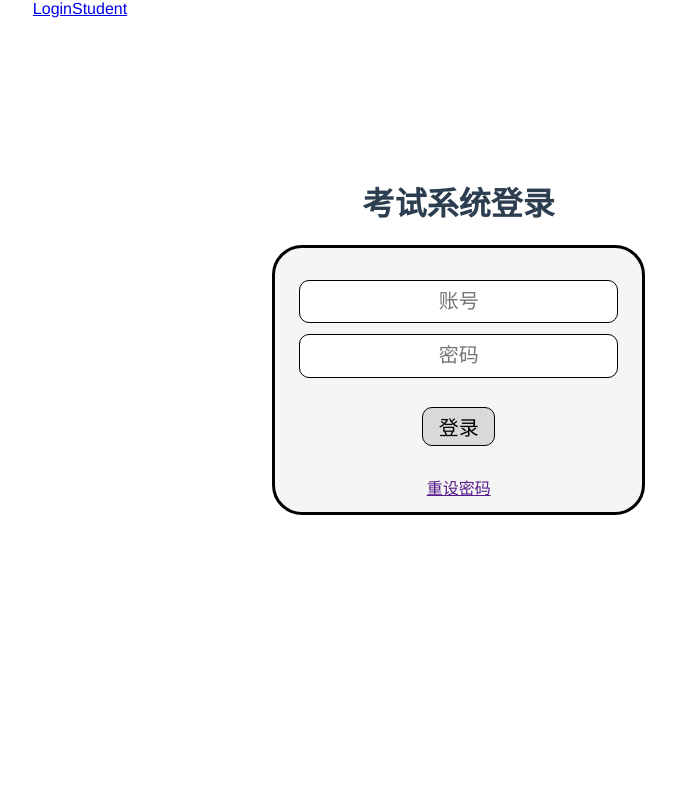
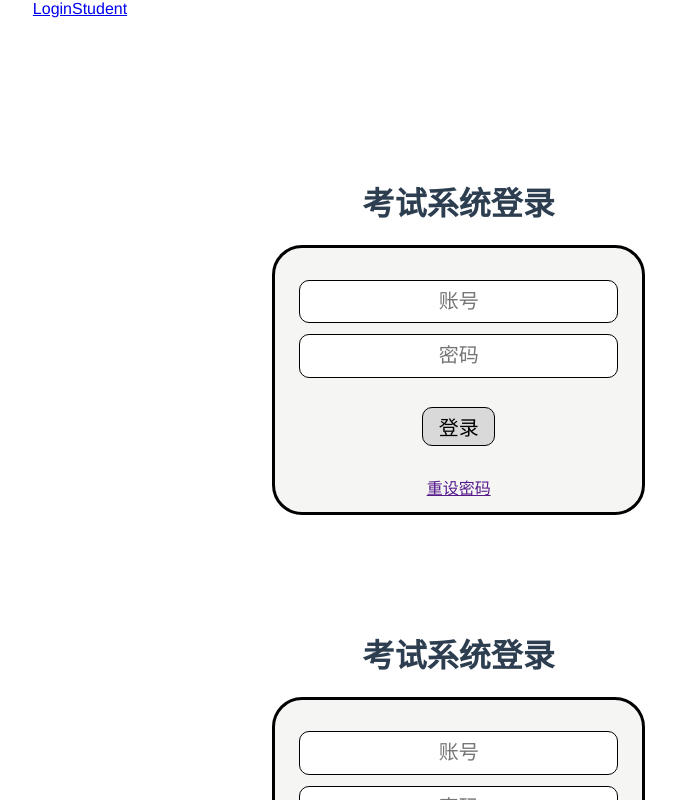
Before and after one commit to yuuki2022/myweb, a Vue app in the folder myvue/: page / in a window 1280 px wide. Shown: the top 800 px of the page, without its empty margins (320-996 px from the left). Built offline with nearby package versions, Linux system fonts and the light colour scheme.

Commit message:
bug resolved

```diff
--- a/myvue/src/App.vue
+++ b/myvue/src/App.vue
@@ -2,23 +2,24 @@
   <router-link to="/login">Login</router-link>
   <router-link to="/student">Student</router-link>
   <router-view></router-view>
+  <login></login>
 </template>
 
 <script>
 
 // import router from './router';
-import login from './components/GradeLookup.vue'
+import login from './components/login.vue'
 
 export default {
   name: 'App',
   components: {
-
+    login
   }
 }
 </script>
 
 <style>
-body{
+body {
   /*取消body标签的默认样式*/
   margin: 0;
   padding: 0;
@@ -26,14 +27,15 @@ body{
   width: 100vh;
   height: 80vh;
 }
+
 #app {
   font-family: Avenir, Helvetica, Arial, sans-serif;
   -webkit-font-smoothing: antialiased;
   -moz-osx-font-smoothing: grayscale;
   text-align: center;
   color: #2c3e50;
-  margin:auto;
-  width:100%;
+  margin: auto;
+  width: 100%;
   height: 100%;
 }
 </style>
```
